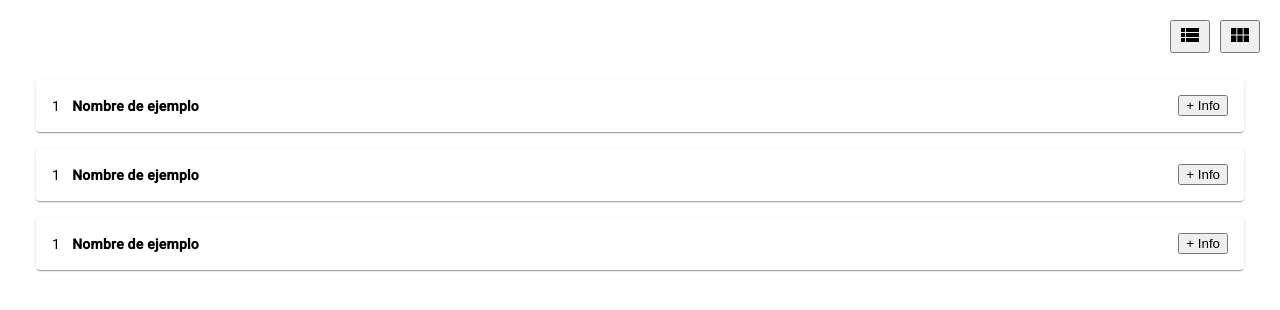
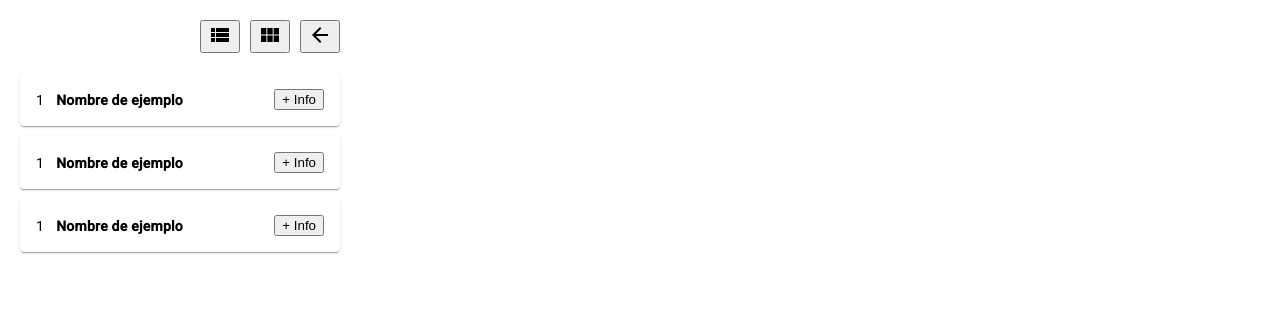
Before and after one commit to dryant/dfa-pec5, an Angular app: page / in a window 1280 px wide. Shown: the top 310 px of the page. Built offline with nearby package versions, Linux system fonts and the light colour scheme.

Commit message:
feat: implements goback
frontend finished

```diff
--- a/src/app/components/card-details/card-details.component.html
+++ b/src/app/components/card-details/card-details.component.html
@@ -1,10 +1,10 @@
 <!-- country-info.component.html -->
 
-<mat-card class="country-card">
+<mat-card class="country-card mat-padding">
   <!-- Título y bandera -->
   <div class="country-header">
+    <img class="flag" [src]="countryInfo.flag" alt="Bandera" />
     <h1>{{ countryInfo.name }}</h1>
-    <img class="flag" [src]="countryInfo.flag" alt="Bandera" />
   </div>
 
   <!-- Separador horizontal -->
--- a/src/app/components/card-details/card-details.component.scss
+++ b/src/app/components/card-details/card-details.component.scss
@@ -3,6 +3,7 @@
 .country-card {
   width: 400px; /* O ajusta según tus preferencias */
   margin: 16px;
+  max-width: 100%;
 }
 
 .country-header {
@@ -26,3 +27,9 @@
 .field {
   margin-bottom: 8px;
 }
+.country-header h1 {
+  font-weight: bold;
+  font-size: x-large;
+  margin: 0;
+  margin-left: 10px;
+}
--- a/src/app/components/citylist/citylist.component.html
+++ b/src/app/components/citylist/citylist.component.html
@@ -1,4 +1,4 @@
-<mat-card class="mat-margin">
+<mat-card class="">
   <mat-card-content>
     <div class="card-row">
       <div class="id-field">1</div>
@@ -7,7 +7,7 @@
     </div>
   </mat-card-content>
 </mat-card>
-<mat-card class="mat-margin">
+<mat-card class="">
   <mat-card-content>
     <div class="card-row">
       <div class="id-field">1</div>
@@ -16,7 +16,7 @@
     </div>
   </mat-card-content>
 </mat-card>
-<mat-card class="mat-margin">
+<mat-card class="">
   <mat-card-content>
     <div class="card-row">
       <div class="id-field">1</div>
--- a/src/app/components/menu/menu.component.html
+++ b/src/app/components/menu/menu.component.html
@@ -6,4 +6,7 @@
   <button mat-icon-button (click)="navigateTo('citytable')">
     <mat-icon>view_module</mat-icon>
   </button>
+  <button mat-icon-button (click)="goBack()">
+    <mat-icon>arrow_back</mat-icon>
+  </button>
 </div>
--- a/src/app/components/menu/menu.component.ts
+++ b/src/app/components/menu/menu.component.ts
@@ -12,4 +12,7 @@ export class MenuComponent {
   navigateTo(route: string): void {
     this.router.navigate([route]);
   }
+  goBack(): void {
+    this.router.navigate(['/']); // Puedes proporcionar la ruta a la que deseas volver
+  }
 }
--- a/src/styles.scss
+++ b/src/styles.scss
@@ -13,6 +13,7 @@ body {
   display: flex;
   flex-direction: column;
   margin: 10px 20px;
+  width: 320px;
 }
 .menu {
   display: flex;
@@ -26,3 +27,9 @@ body {
 mat-card {
   margin: 10px 0;
 }
+.mat-margin {
+  margin: 16px;
+}
+.mat-padding {
+  padding: 16px;
+}
```
